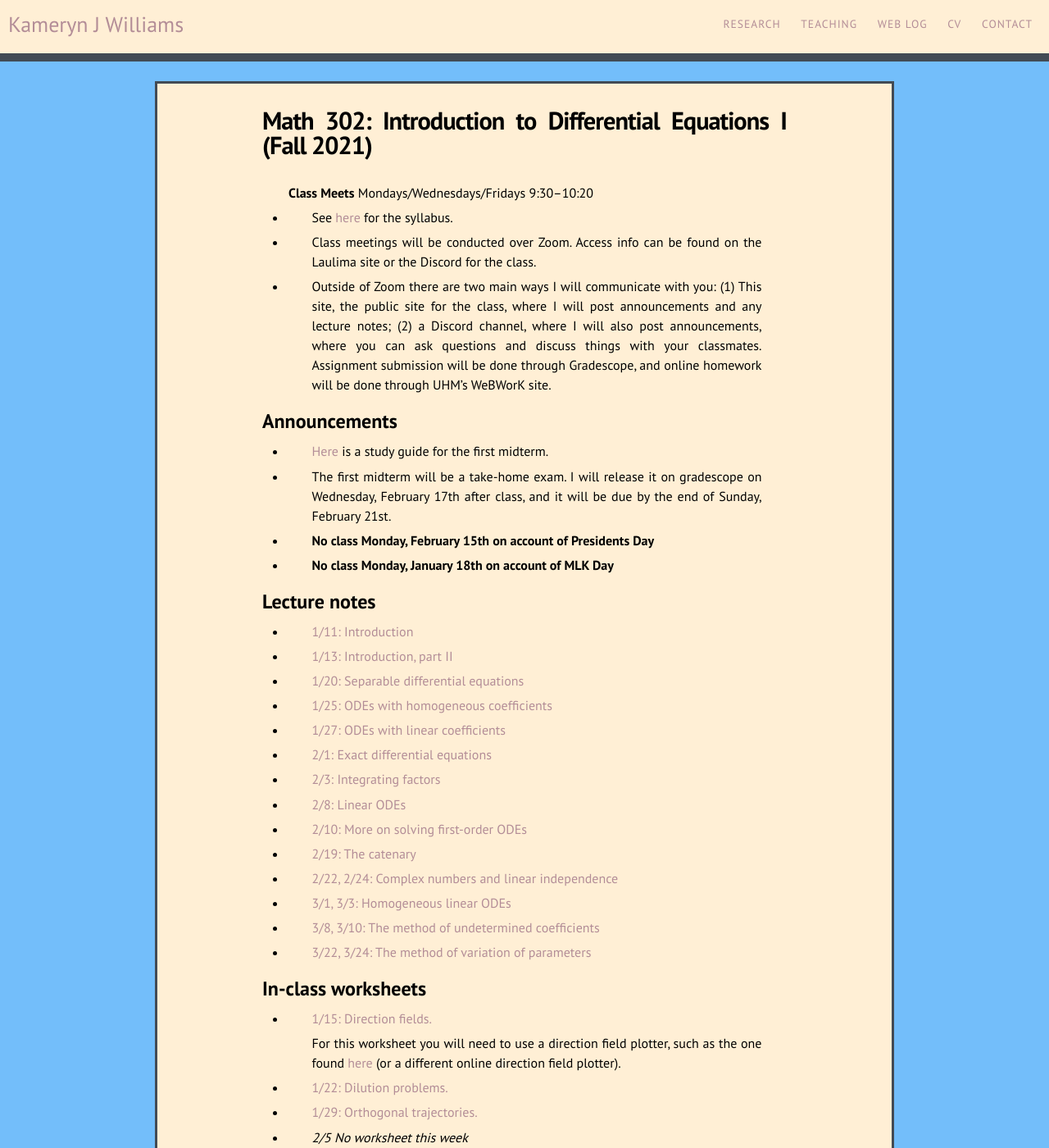
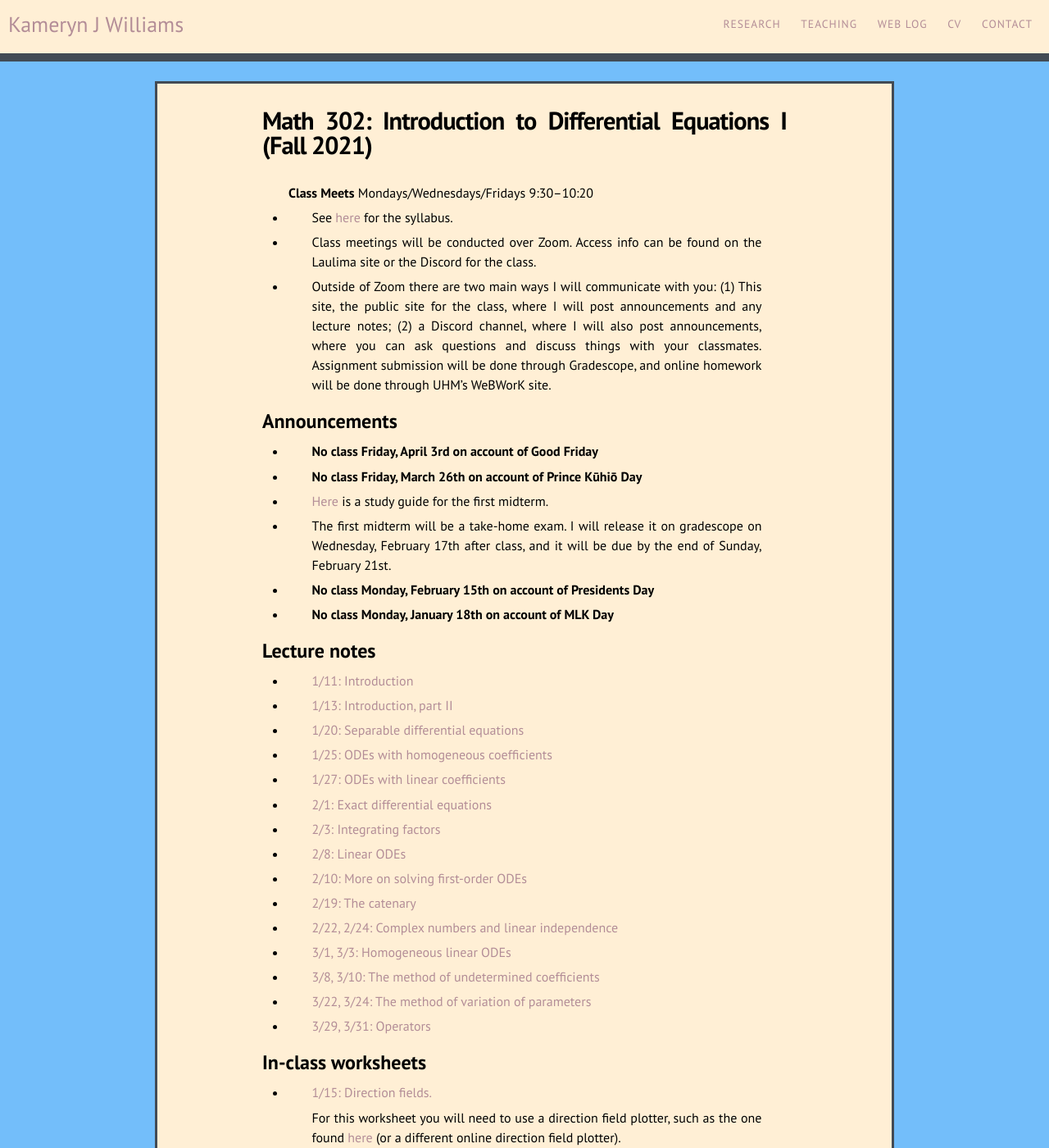
Before and after one commit to kamerynjw/kamerynjw.github.io, a Jekyll site: the page built from teaching/2021/math302.md, in a window 1280 px wide and 1400 px high. Shown: the whole window at 82% size. Built offline with Jekyll 4.4.1, drawn with Linux system fonts in a browser that asks for light colours; nearby versions of some CDN libraries.

Commit message:
lecture notes

```diff
--- a/teaching/2021/math302.md
+++ b/teaching/2021/math302.md
@@ -15,6 +15,10 @@ permalink: /teaching/2021/math302/
 
 Announcements
 -------------
+
+* **No class Friday, April 3rd on account of Good Friday**
+
+* **No class Friday, March 26th on account of Prince Kūhiō Day**
 
 * [Here]({{ page.url }}sg1.pdf) is a study guide for the first midterm.
 
@@ -54,6 +58,8 @@ Lecture notes
 * [3/8, 3/10: The method of undetermined coefficients]({{ page.url }}un-coeff.pdf)
 
 * [3/22, 3/24: The method of variation of parameters]({{ page.url }}varpar.pdf)
+
+* [3/29, 3/31: Operators]({{ page.url }}op.pdf)
 
 
 In-class worksheets
```
Also changed, not shown: teaching/2021/math321.md (+4 -0 lines), 1 other file.
